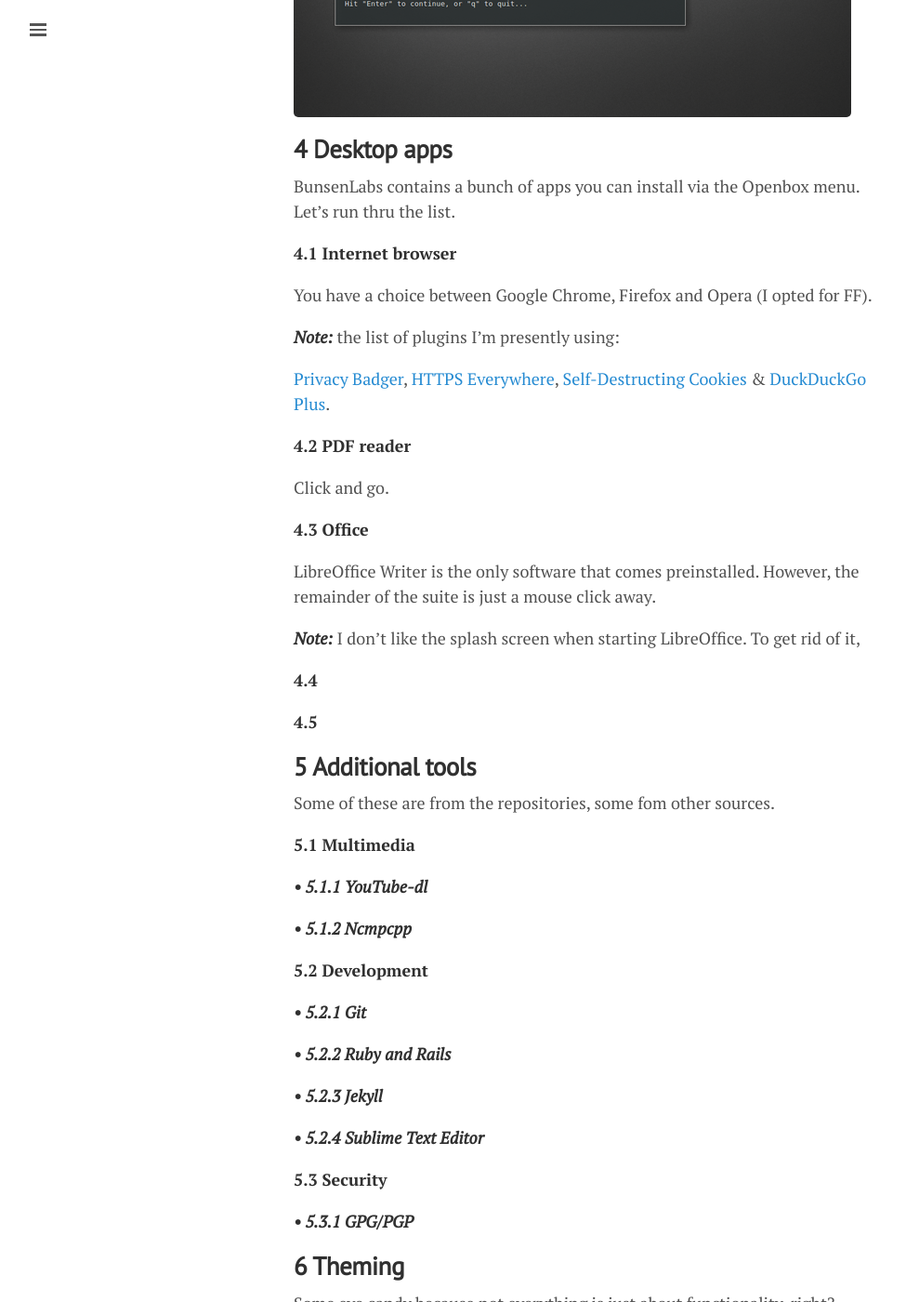
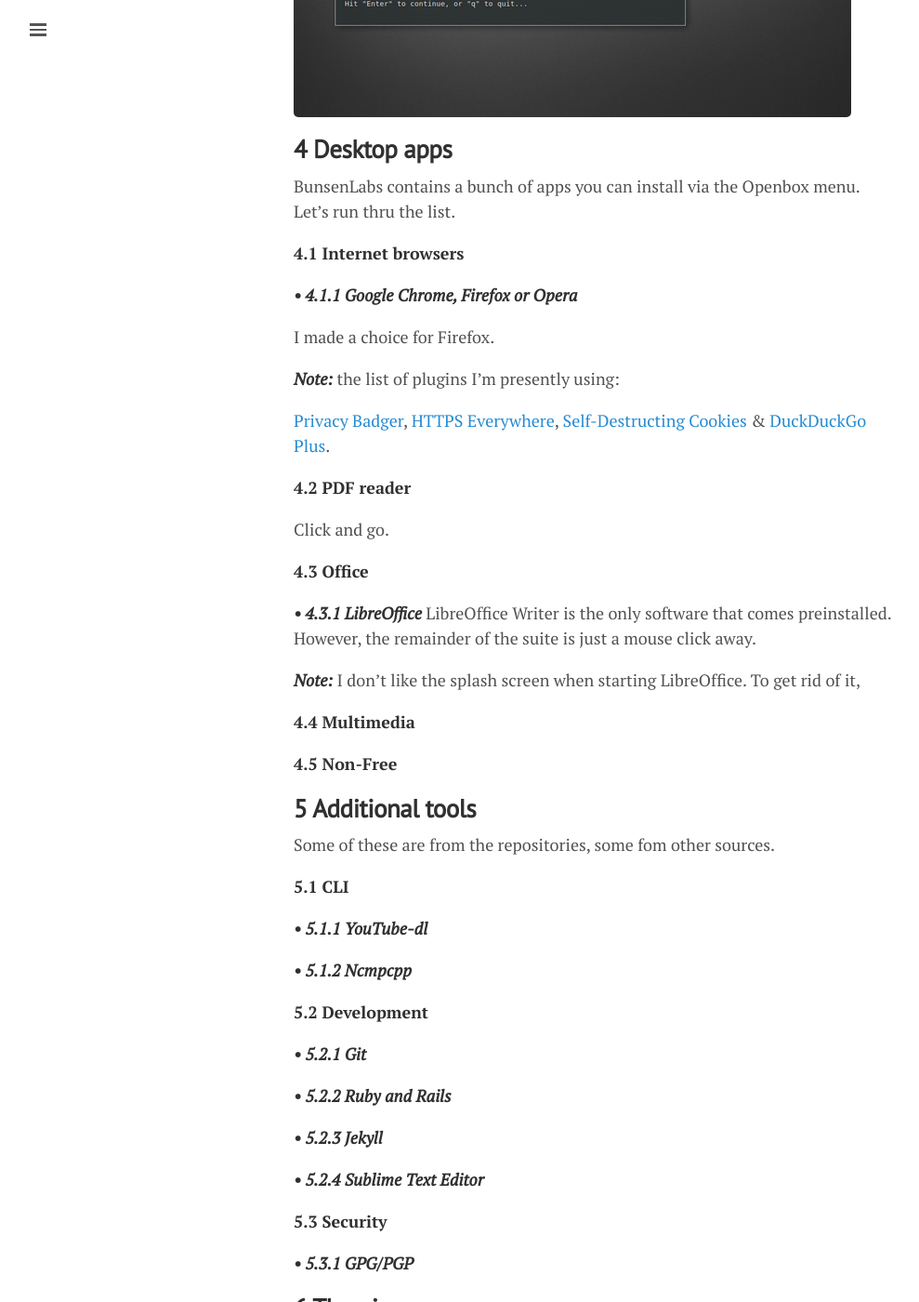
Before and after one commit to lgeurts/lgeurts.github.io, a Jekyll site: the page built from _posts/2017-07-11-bunsenlabs-linux-setup-notes-for dell-inspiron-6000.md, in a window 1280 px wide and 1400 px high, scrolled down 1997 px. Shown: the whole window at 93% size, without its empty margins (0-989 px from the left). Built offline with Jekyll 4.4.1, drawn with Linux system fonts in a browser that asks for light colours; nearby versions of some CDN libraries; comment, search, counter and statistics services are not loaded.

Commit message:
Update 2017-07-11-bunsenlabs-linux-setup-notes-for dell-inspiron-6000.md

```diff
--- a/_posts/2017-07-11-bunsenlabs-linux-setup-notes-for dell-inspiron-6000.md
+++ b/_posts/2017-07-11-bunsenlabs-linux-setup-notes-for dell-inspiron-6000.md
@@ -48,9 +48,11 @@
 
 BunsenLabs contains a bunch of apps you can install via the Openbox menu. Let's run thru the list.
 
-**4.1 Internet browser**
+**4.1 Internet browsers**
 
-You have a choice between Google Chrome, Firefox and Opera (I opted for FF).
+***• 4.1.1 Google Chrome, Firefox or Opera***
+
+I made a choice for Firefox.
 
 ***Note:*** the list of plugins I'm presently using:
 
@@ -62,20 +64,21 @@
 
 **4.3 Office**
 
+***• 4.3.1 LibreOffice***
 LibreOffice Writer is the only software that comes preinstalled. However, the remainder of the suite is just a mouse click away.
 
 ***Note:*** I don't like the splash screen when starting LibreOffice. To get rid of it,
 
-**4.4**
+**4.4 Multimedia**
 
-**4.5**
+**4.5 Non-Free**
 
 **5 Additional tools**
 ----------------------
 
 Some of these are from the repositories, some fom other sources.
 
-**5.1 Multimedia**
+**5.1 CLI**
 
 ***• 5.1.1 YouTube-dl***
 
@@ -98,3 +101,5 @@
 **6 Theming**
 -------------
 Some eye candy because not everything is just about functionality, right?
+
+*** • 6.1 Tint2***
```
